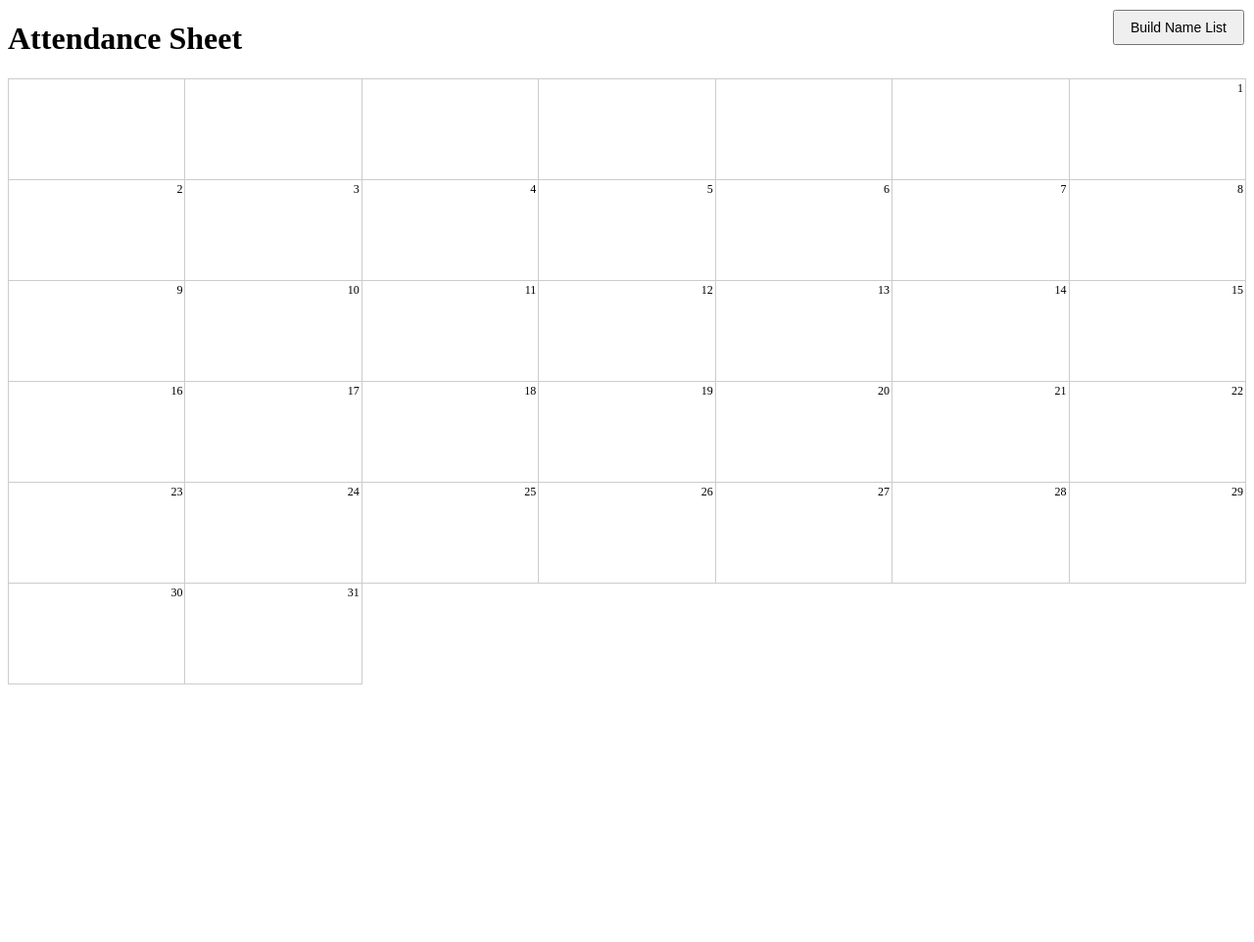
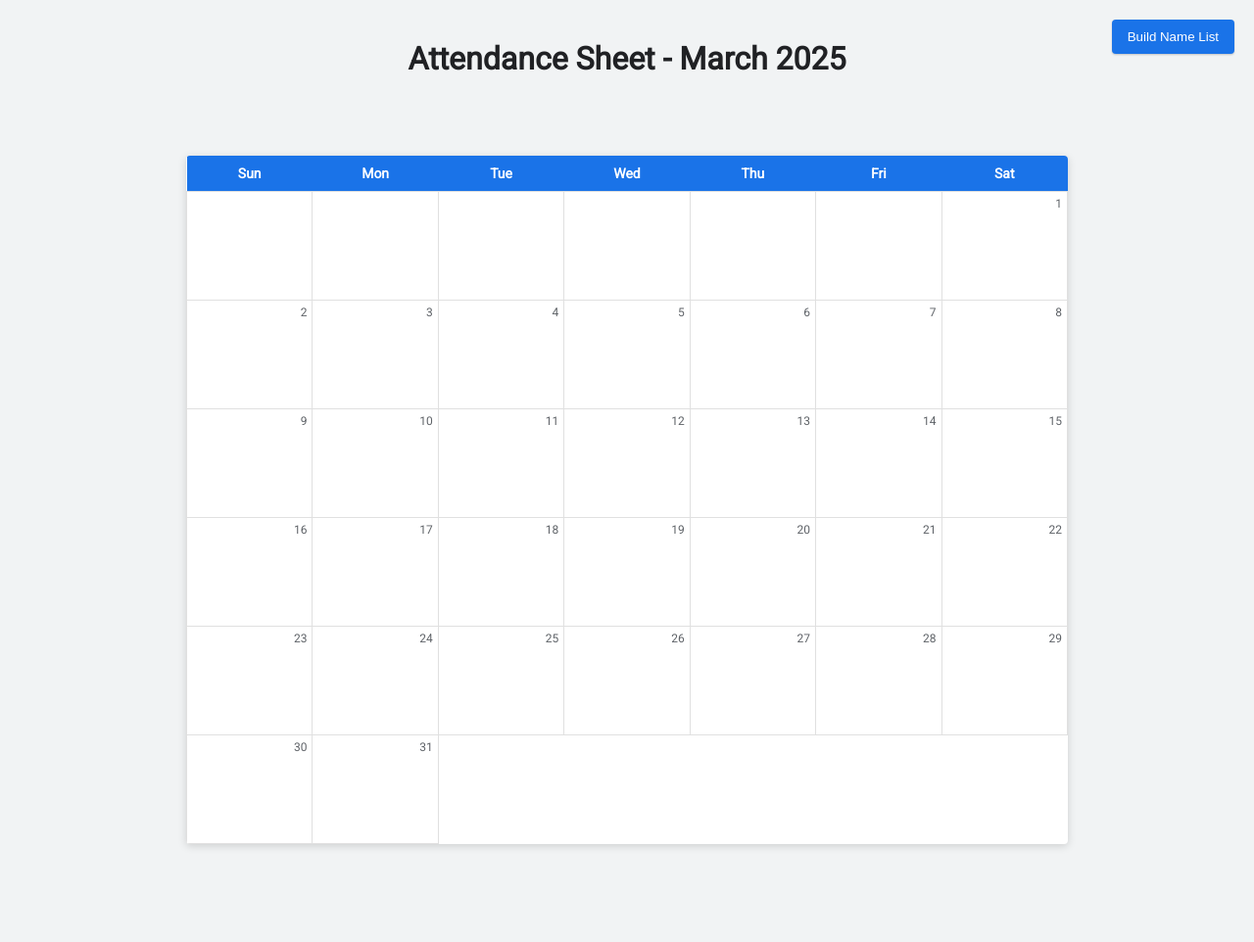
Before and after one commit to lmj8133/sign_in, a Flask app: page / in a window 1280 px wide. Shown: the whole page at 98% size. Before the commit the page ends 699 px from the top, so only its background shows below. Run offline with Flask 3, Linux system fonts and the light colour scheme; some libraries are stand-ins or nearby versions.

Commit message:
:lipstick: Modify UI to Google Calender-like

```diff
--- a/templates/index.html
+++ b/templates/index.html
@@ -2,62 +2,151 @@
 <html lang="en">
 <head>
   <meta charset="UTF-8">
-  <title>Attendance Sheet</title>
+  <title>Attendance Sheet - March 2025</title>
+  <!-- Use Google Fonts (Roboto) for a modern look -->
+  <link href="https://fonts.googleapis.com/css2?family=Roboto&display=swap" rel="stylesheet">
   <style>
-    /* Basic calendar style */
-    table { width: 100%; border-collapse: collapse; }
-    td { border: 1px solid #ccc; width: 14%; height: 100px; vertical-align: top; position: relative; }
-    .date { position: absolute; top: 0; right: 0; padding: 2px; font-size: 12px; }
-    .checkin { margin: 2px; padding: 2px; border-radius: 3px; cursor: pointer; }
-    /* Build Name List button style (top right) */
+    body {
+      font-family: 'Roboto', sans-serif;
+      background-color: #f1f3f4;
+      margin: 0;
+      padding: 20px;
+    }
+    h1 {
+      text-align: center;
+      color: #202124;
+      margin-bottom: 20px;
+    }
+    /* Build Name List button style (fixed top-right) */
     #buildNameListButton {
+      position: fixed;
+      top: 20px;
+      right: 20px;
+      background-color: #1a73e8;
+      color: white;
+      border: none;
+      border-radius: 4px;
+      padding: 10px 16px;
+      cursor: pointer;
+      box-shadow: 0 1px 2px rgba(0,0,0,0.2);
+      z-index: 1001;
+    }
+    #buildNameListButton:hover {
+      background-color: #1558b0;
+    }
+    /* Calendar table styling */
+    table {
+      width: 100%;
+      max-width: 900px;
+      margin: 80px auto;
+      background: white;
+      border-collapse: collapse;
+      box-shadow: 0 2px 8px rgba(0,0,0,0.15);
+      border-radius: 4px;
+      overflow: hidden;
+    }
+    th {
+      background-color: #1a73e8;
+      color: white;
+      padding: 10px;
+      font-size: 14px;
+    }
+    td {
+      width: 14.28%;
+      height: 100px;
+      vertical-align: top;
+      position: relative;
+      padding: 5px;
+      border: 1px solid #e0e0e0;
+    }
+    .date {
       position: absolute;
-      top: 10px;
-      right: 10px;
-      padding: 8px 16px;
-      font-size: 14px;
+      top: 5px;
+      right: 5px;
+      font-size: 12px;
+      color: #5f6368;
+    }
+    .checkins {
+      margin-top: 25px;
+      overflow-y: auto;
+      max-height: 70px;
+    }
+    .checkin {
+      margin: 2px 0;
+      padding: 2px 4px;
+      border-radius: 3px;
       cursor: pointer;
+      font-size: 12px;
+      white-space: nowrap;
+      overflow: hidden;
+      text-overflow: ellipsis;
     }
-    /* Modal style */
+    /* Modal styling */
     .modal {
       display: none;
       position: fixed;
+      z-index: 1000;
       left: 0;
       top: 0;
       width: 100%;
       height: 100%;
-      background-color: rgba(0,0,0,0.5);
+      background: rgba(60,64,67,0.3);
     }
     .modal-content {
-      background-color: #fff;
+      background: white;
+      width: 320px;
       margin: 15% auto;
       padding: 20px;
-      width: 300px;
-      border-radius: 5px;
+      border-radius: 8px;
       text-align: center;
+      box-shadow: 0 2px 10px rgba(0,0,0,0.2);
     }
-    .modal-buttons { margin-top: 10px; }
-    input, select { margin: 5px 0; padding: 5px; width: 80%; }
-    ul { list-style: none; padding-left: 0; }
-    li {
-      padding: 3px 0;
+    .modal-buttons button {
+      padding: 8px 12px;
+      margin: 10px 5px 0 5px;
+      border: none;
+      border-radius: 4px;
       cursor: pointer;
-      transition: background-color 0.3s ease, box-shadow 0.3s ease;
-      border-radius: 3px;
-      margin: 2px 0;
+      font-size: 14px;
     }
-    li:hover { box-shadow: 2px 2px 5px rgba(0,0,0,0.3); }
+    .modal-buttons button:hover {
+      opacity: 0.9;
+    }
+    input, select {
+      width: 100%;
+      padding: 8px;
+      margin-top: 10px;
+      border: 1px solid #dadce0;
+      border-radius: 4px;
+      font-size: 14px;
+    }
+    ul {
+      list-style: none;
+      padding: 0;
+      margin-top: 10px;
+      text-align: left;
+    }
+    ul li {
+      padding: 8px;
+      margin: 4px 0;
+      background: #f8f9fa;
+      border-radius: 4px;
+      cursor: pointer;
+      font-size: 14px;
+    }
+    ul li:hover {
+      background: #e8eaed;
+    }
   </style>
   <!-- Include the Socket.IO client library -->
   <script src="https://cdn.socket.io/4.0.1/socket.io.min.js"></script>
 </head>
 <body>
-  <h1>Attendance Sheet</h1>
-  <!-- Button to build the name list -->
+  <h1>Attendance Sheet - March 2025</h1>
   <button id="buildNameListButton">Build Name List</button>
 
   <table id="calendar">
-    <!-- Calendar will be generated dynamically with JavaScript -->
+    <!-- Calendar will be generated dynamically -->
   </table>
 
   <!-- Modal for building the name list -->
@@ -66,10 +155,10 @@
       <p>Enter a name to add to the list:</p>
       <input id="newNameInput" type="text" placeholder="Name">
       <div class="modal-buttons">
-        <button id="addNameButton">Add Name</button>
-        <button id="closeNameListModal">Close</button>
+        <button id="addNameButton" style="background:#34a853; color:white;">Add Name</button>
+        <button id="closeNameListModal" style="background:#ea4335; color:white;">Close</button>
       </div>
-      <div id="nameListDisplay" style="margin-top:10px; text-align:left;">
+      <div id="nameListDisplay" style="margin-top:10px;">
         <p>Current Names (click to delete):</p>
         <ul id="nameListUl"></ul>
       </div>
@@ -83,8 +172,8 @@
       <select id="checkinNameSelect"></select>
       <input id="checkinRemark" type="text" placeholder="Remark (optional)">
       <div class="modal-buttons">
-        <button id="confirmCheckin">Check In</button>
-        <button id="cancelCheckin">Cancel</button>
+        <button id="confirmCheckin" style="background:#34a853; color:white;">Check In</button>
+        <button id="cancelCheckin" style="background:#ea4335; color:white;">Cancel</button>
       </div>
     </div>
   </div>
@@ -94,8 +183,8 @@
     <div class="modal-content">
       <p>Do you want to cancel this check-in?</p>
       <div class="modal-buttons">
-        <button id="confirmCancel">Confirm Cancel</button>
-        <button id="closeCancelModal">Cancel</button>
+        <button id="confirmCancel" style="background:#ea4335; color:white;">Confirm Cancel</button>
+        <button id="closeCancelModal" style="background:#5f6368; color:white;">Cancel</button>
       </div>
     </div>
   </div>
@@ -105,8 +194,8 @@
     <div class="modal-content">
       <p>Change record to check-in status?</p>
       <div class="modal-buttons">
-        <button id="confirmToggleStatus">Confirm</button>
-        <button id="cancelToggleStatus">Cancel</button>
+        <button id="confirmToggleStatus" style="background:#34a853; color:white;">Confirm</button>
+        <button id="cancelToggleStatus" style="background:#5f6368; color:white;">Cancel</button>
       </div>
     </div>
   </div>
@@ -122,18 +211,14 @@
       return `hsl(${hue}, 90%, 60%)`;
     }
 
-    // Global array to store names.
     let nameList = [];
 
-    // CheckinRecord class with an optional status parameter.
     class CheckinRecord {
       static colorMapping = {};
-
       constructor(name, day, remark = "", status = null) {
         this.name = name;
         this.day = day;
         this.remark = remark;
-        // If status is provided, use it; otherwise, default based on remark.
         this.status = status ? status : (remark ? "remark" : "checkin");
         if (CheckinRecord.colorMapping[name]) {
           this.color = CheckinRecord.colorMapping[name];
@@ -143,7 +228,6 @@
           this.color = color;
         }
       }
-
       render() {
         const div = document.createElement("div");
         div.className = "checkin";
@@ -165,7 +249,6 @@
       }
     }
 
-    // Utility function to generate a lighter version of an HSL color string.
     function getLighterColor(hslString) {
       const regex = /hsl\((\d+),\s*(\d+)%\s*,\s*(\d+)%\)/;
       const result = regex.exec(hslString);
@@ -179,7 +262,6 @@
       return hslString;
     }
 
-    // Establish a Socket.IO connection.
     const socket = io();
     socket.on("connect", () => {
       console.log("Socket.IO connection established");
@@ -187,12 +269,9 @@
     socket.on("message", (data) => {
       console.log("Message received:", data);
     });
-
-    // Handle initial data from the backend.
     socket.on("initial_data", (data) => {
       nameList = data.names || [];
       updateNameListDisplay();
-
       const checkins = data.checkins || {};
       for (let day in checkins) {
         let td = document.querySelector(`#calendar td[data-day='${day}']`);
@@ -202,7 +281,6 @@
           checkins[day].forEach(record => {
             let personName = typeof record === "object" ? record.name : record;
             let remark = typeof record === "object" ? record.remark : "";
-            // Use record.status if provided; otherwise, determine default.
             let status = (typeof record === "object" && record.status) ? record.status
                          : (typeof record === "object" && record.remark ? "remark" : "checkin");
             let checkinRecord = new CheckinRecord(personName, day, remark, status);
@@ -226,38 +304,34 @@
       }
     });
 
-    // Function to send updated name list to the backend.
     function sendNameListUpdate() {
       socket.emit("message", { action: "update_names", names: nameList });
     }
 
-    // Generate a simple calendar for the current month.
-    const calendar = document.getElementById("calendar");
-    const today = new Date();
-    const year = today.getFullYear();
-    const month = today.getMonth();
-    const firstDay = new Date(year, month, 1).getDay();
-    const daysInMonth = new Date(year, month + 1, 0).getDate();
-    let html = "<tr>";
+    // Generate a calendar for March 2025.
+    const targetYear = 2025;
+    const targetMonth = 2; // March (0-indexed)
+    const firstDay = new Date(targetYear, targetMonth, 1).getDay();
+    const daysInMonth = new Date(targetYear, targetMonth + 1, 0).getDate();
+    let calendarHTML = "<tr><th>Sun</th><th>Mon</th><th>Tue</th><th>Wed</th><th>Thu</th><th>Fri</th><th>Sat</th></tr><tr>";
     for (let i = 0; i < firstDay; i++) {
-      html += "<td></td>";
+      calendarHTML += "<td></td>";
     }
     for (let day = 1; day <= daysInMonth; day++) {
       if ((firstDay + day - 1) % 7 === 0 && day > 1) {
-        html += "</tr><tr>";
+        calendarHTML += "</tr><tr>";
       }
-      html += `<td data-day="${day}">
+      calendarHTML += `<td data-day="${day}">
                 <div class="date">${day}</div>
                 <div class="checkins"></div>
               </td>`;
     }
-    html += "</tr>";
-    calendar.innerHTML = html;
+    calendarHTML += "</tr>";
+    document.getElementById("calendar").innerHTML = calendarHTML;
 
     let currentToggleRecordElement = null;
     let currentDay = null;
 
-    // Update the display of the name list in the modal.
     function updateNameListDisplay() {
       const ul = document.getElementById("nameListUl");
       ul.innerHTML = "";
@@ -277,13 +351,11 @@
       });
     }
 
-    // Event listener for the Build Name List button.
     document.getElementById("buildNameListButton").addEventListener("click", function() {
       document.getElementById("nameListModal").style.display = "block";
       updateNameListDisplay();
     });
 
-    // Event listener for the Add Name button in the modal.
     document.getElementById("addNameButton").addEventListener("click", function() {
       const newName = document.getElementById("newNameInput").value.trim();
       if (newName && !nameList.includes(newName)) {
@@ -297,15 +369,13 @@
       document.getElementById("newNameInput").value = "";
     });
 
-    // Close name list modal.
     document.getElementById("closeNameListModal").addEventListener("click", function() {
       document.getElementById("nameListModal").style.display = "none";
     });
 
-    // When a calendar cell is clicked, open the check-in modal.
     document.querySelectorAll("#calendar td").forEach(td => {
       td.addEventListener("click", function(e) {
-        if (e.target.classList.contains("checkin")) return;
+        if (!this.hasAttribute("data-day")) return;
         currentDay = this.getAttribute("data-day");
         if (nameList.length === 0) {
           alert("Please build the name list first.");
@@ -316,7 +386,6 @@
       });
     });
 
-    // Populate the check-in dropdown with names from the global nameList.
     function populateCheckinDropdown() {
       const select = document.getElementById("checkinNameSelect");
       select.innerHTML = "";
@@ -328,12 +397,10 @@
       });
     }
 
-    // Check-in modal confirm event: create a new record.
     document.getElementById("confirmCheckin").addEventListener("click", function() {
       const selectedName = document.getElementById("checkinNameSelect").value;
       const remark = document.getElementById("checkinRemark").value.trim();
       if (selectedName && currentDay) {
-        // Create a new record. Its status is "remark" if remark is provided.
         let record = new CheckinRecord(selectedName, currentDay, remark);
         socket.emit("message", { action: "checkin", day: currentDay, name: selectedName, remark: remark });
         let td = document.querySelector(`#calendar td[data-day='${currentDay}']`);
@@ -342,7 +409,6 @@
         checkinsDiv.appendChild(checkinDiv);
         checkinDiv.addEventListener("click", function(e) {
           e.stopPropagation();
-          // If the record is in remark mode, open toggle modal.
           if (this.getAttribute("data-status") === "remark") {
             currentToggleRecordElement = this;
             document.getElementById("toggleStatusModal").style.display = "block";
@@ -360,17 +426,16 @@
       currentDay = null;
     });
 
-    // Check-in modal cancel event.
     document.getElementById("cancelCheckin").addEventListener("click", function() {
       document.getElementById("checkinModal").style.display = "none";
       document.getElementById("checkinRemark").value = "";
       currentDay = null;
     });
 
-    // Cancel modal events: close and confirm cancel.
     document.getElementById("closeCancelModal").addEventListener("click", function() {
       document.getElementById("cancelModal").style.display = "none";
     });
+
     document.getElementById("confirmCancel").addEventListener("click", function() {
       let day = this.getAttribute("data-day");
       let name = this.getAttribute("data-name");
@@ -385,17 +450,14 @@
       document.getElementById("cancelModal").style.display = "none";
     });
 
-    // Toggle status modal events: confirm and cancel toggle.
     document.getElementById("confirmToggleStatus").addEventListener("click", function() {
       if (currentToggleRecordElement) {
         const name = currentToggleRecordElement.getAttribute("data-name");
         const day = currentToggleRecordElement.getAttribute("data-day");
         const baseColor = CheckinRecord.colorMapping[name];
-        // Update UI: set status to "checkin" without erasing the remark.
         currentToggleRecordElement.style.backgroundColor = baseColor;
         currentToggleRecordElement.style.color = "white";
         currentToggleRecordElement.setAttribute("data-status", "checkin");
-        // Emit toggle_status event to backend so stored data is updated.
         socket.emit("message", { action: "toggle_status", day: day, name: name });
       }
       document.getElementById("toggleStatusModal").style.display = "none";
```
